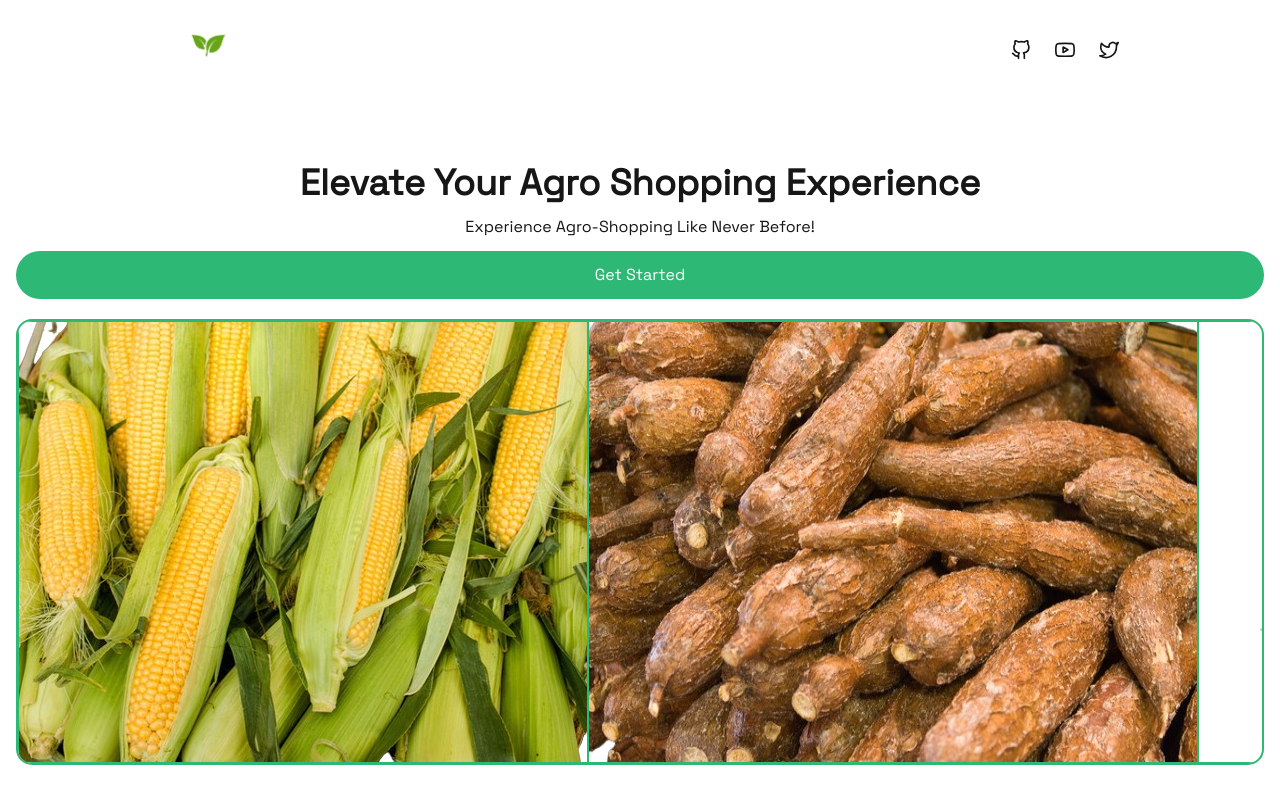
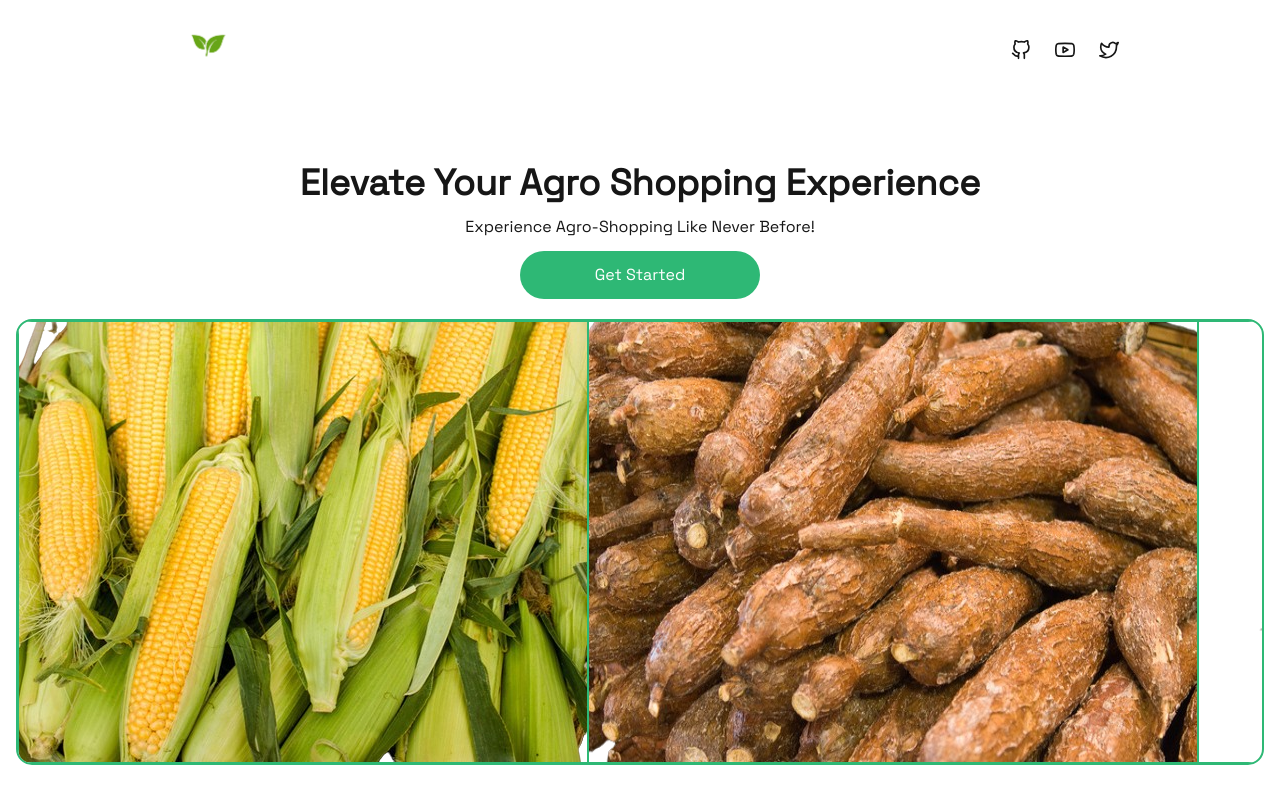
Before and after one commit to Adedoyin-Emmanuel/agronomix, a Next.js app: page / in a window 1280 px wide. Shown: the top 804 px of the page. Built offline with nearby package versions, Linux system fonts and the light colour scheme; no server answers.

Commit message:
Fix: Fixed button issue

```diff
--- a/app/page.tsx
+++ b/app/page.tsx
@@ -18,10 +18,11 @@ export default function Home() {
               Experience agro-shopping like never before!
             </Text>
 
-            <Button className="rounded-[30px] w-[15rem]">
-              <Link href={"/auth/signup"}>get started</Link>
-            </Button>
-
+            <section className="w-60">
+              <Button className="rounded-[30px] w-60">
+                <Link href={"/auth/signup"}>get started</Link>
+              </Button>
+            </section>
             <div className="carousel carousel-end rounded-box my-5 border-2 border-primary">
               <div className="carousel-item border-[1px] border-primary">
                 <img src="/assets/corn.png" alt="Corn" />
```
